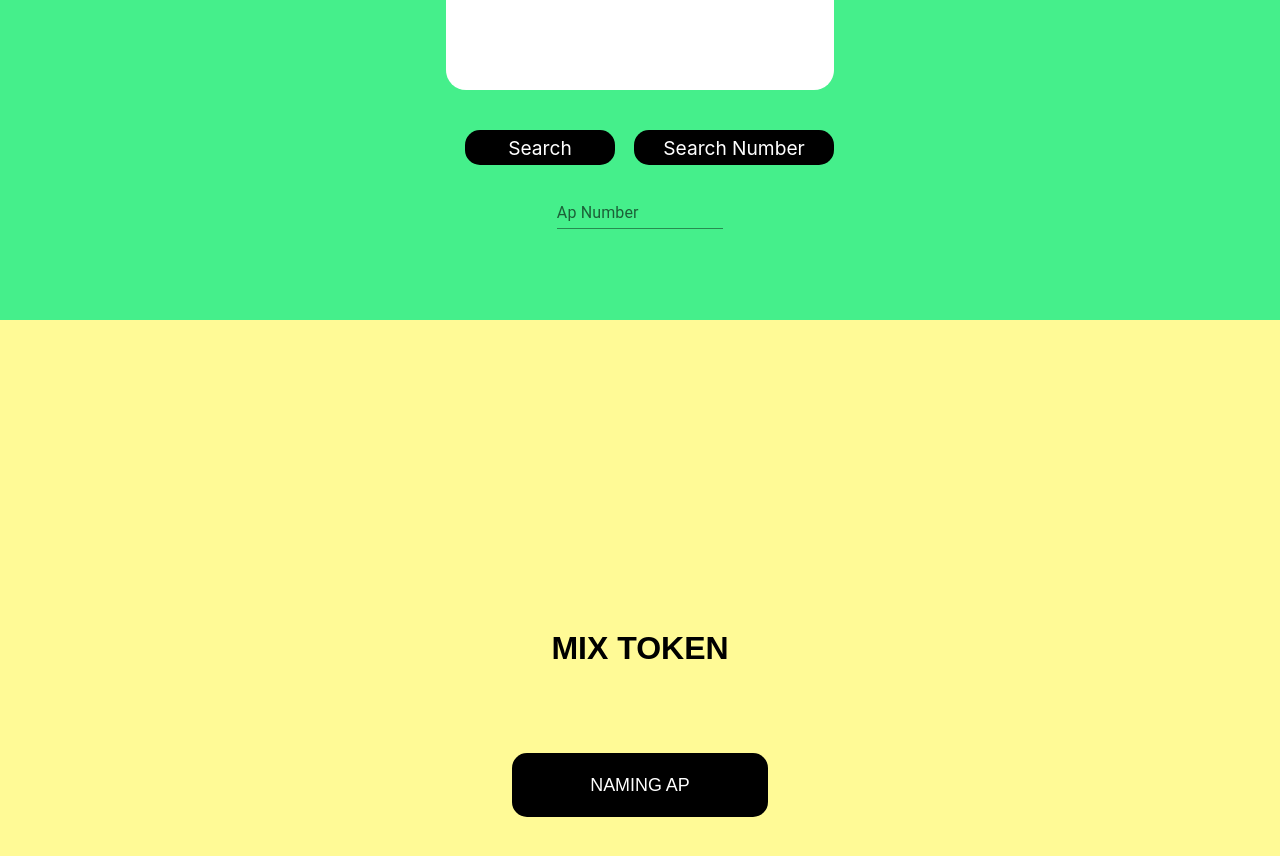
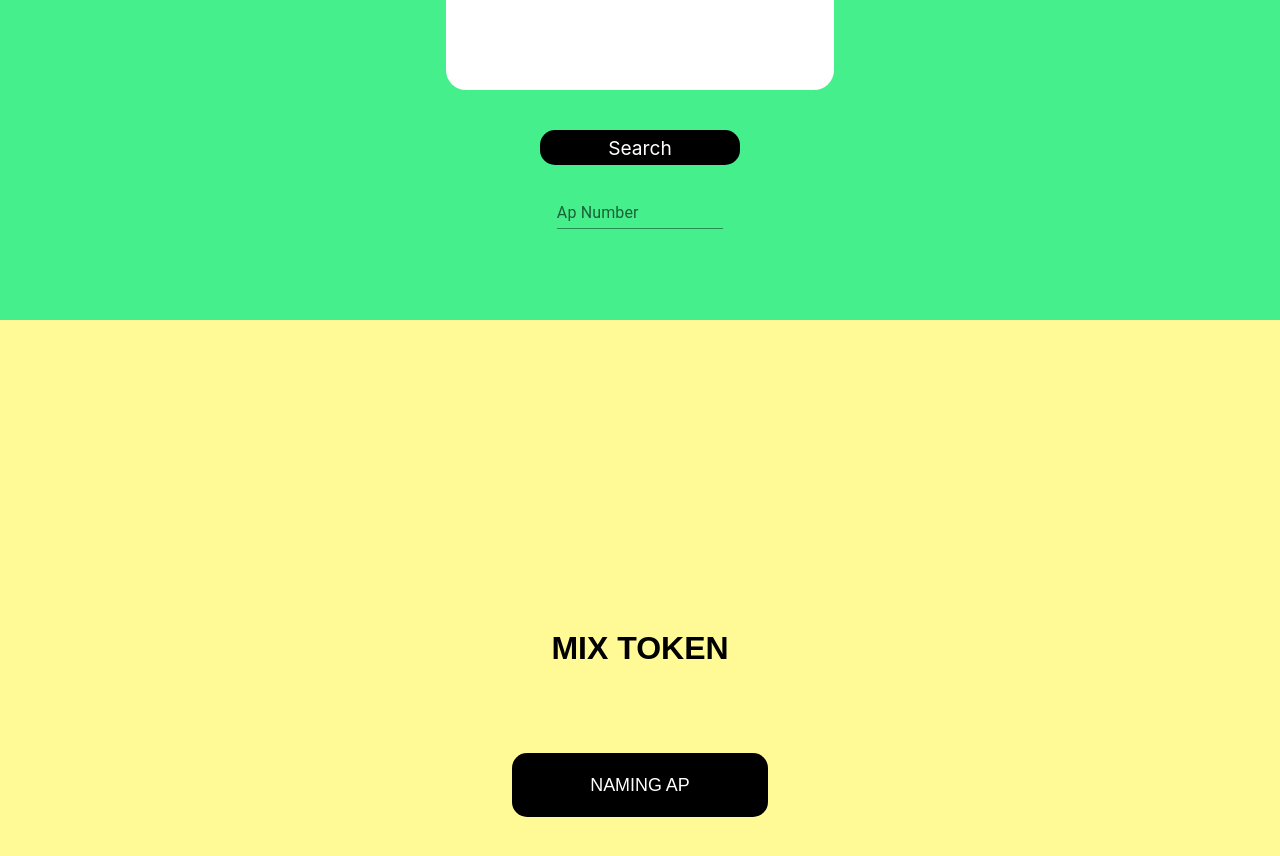
Before and after one commit to Animals-Punks/animals-punks-web-v2, a Next.js app: page / in a window 1280 px wide. Shown: the part 2720-3576 px from the top of the page. Built offline with nearby package versions, Linux system fonts and the light colour scheme; a web font is replaced by a local one.

Commit message:
feat: ✨ lint

```diff
--- a/src/domains/User/components/RarityBox/RarityBox.impl.tsx
+++ b/src/domains/User/components/RarityBox/RarityBox.impl.tsx
@@ -1,51 +1,26 @@
 import { css } from "@emotion/react";
-import { useRecoilValue, useSetRecoilState } from "recoil";
+import { useSetRecoilState } from "recoil";
 
 import {
     InformationBox,
     TitleText,
     ImageBox,
-    SelectBox,
     Button,
     TextFieldBox,
 } from "@common/components";
 import { useRarity } from "@User/hooks";
-import {
-    backgroundState,
-    speciesState,
-    headState,
-    eyesState,
-    mouthState,
-    clothesState,
-    accessoryState,
-} from "@common/services/recoil/itemAtom";
 import { searchRarityNumberState } from "@common/services/recoil/updateNameState";
 
 const RarityBox: React.FC = () => {
-    const background = useRecoilValue(backgroundState);
-    const species = useRecoilValue(speciesState);
-    const head = useRecoilValue(headState);
-    const eyes = useRecoilValue(eyesState);
-    const mouth = useRecoilValue(mouthState);
-    const clothes = useRecoilValue(clothesState);
-    const accessory = useRecoilValue(accessoryState);
     const setSearchRarityNumberState = useSetRecoilState(
         searchRarityNumberState
     );
 
-    const { onClick, onClickApName, imageUrlState, apNameState } = useRarity(
-        background,
-        species,
-        head,
-        eyes,
-        mouth,
-        clothes,
-        accessory
-    );
+    const { onClickApName, imageUrlState, apNameState } = useRarity();
 
     const onChangeNumber = (event: any) => {
         setSearchRarityNumberState(event.target.value);
-    }
+    };
 
     return (
         <InformationBox backgroundColor="#45EF8B">
@@ -62,26 +37,18 @@ const RarityBox: React.FC = () => {
                                 </ImageBox>
                                 <div style={{ display: "flex" }}>
                                     <Button
-                                        width="150px"
-                                        height="35px"
-                                        onClick={onClick}
-                                        fontSize="1.5vw"
-                                    >
-                                        Search
-                                </Button>
-                                    <Button
                                         width="200px"
                                         height="35px"
                                         onClick={onClickApName}
                                         fontSize="1.5vw"
                                     >
-                                        Search Number
-                                </Button>
+                                        Search
+                                    </Button>
                                 </div>
                             </div>
                         </div>
                     </div>
-                    <div style={{ display: 'flex', marginTop: '2vh' }}>
+                    <div style={{ display: "flex", marginTop: "2vh" }}>
                         <TextFieldBox onChange={onChangeNumber}>
                             Ap Number
                         </TextFieldBox>
@@ -108,13 +75,4 @@ const filterBackgroundStyle = css`
     height: 70%;
 `;
 
-const filterElementContainer = css`
-    display: flex;
-    justify-content: center;
-    align-items: center;
-    flex-direction: row;
-    width: 70vw;
-    margin-top: 2vh;
-`;
-
 export default RarityBox;
--- a/src/domains/User/hooks/useRarity.ts
+++ b/src/domains/User/hooks/useRarity.ts
@@ -4,16 +4,7 @@ import { userService } from "@User/services";
 import { useRecoilValue } from "recoil";
 import { searchRarityNumberState } from "@/common/services/recoil/updateNameState";
 
-export default function useRarity(
-    background: string[],
-    species: string[],
-    head: string[],
-    eyes: string[],
-    mouth: string[],
-    clothes: string[],
-    accessory: string[]
-): {
-    onClick: any;
+export default function useRarity(): {
     onClickApName: any;
     imageUrlState: string;
     apNameState: string;
@@ -21,29 +12,6 @@ export default function useRarity(
     const [imageUrlState, setImageUrlState] = useState("");
     const [apNameState, setApNameState] = useState("");
     const searchRarityNumber = useRecoilValue(searchRarityNumberState);
-
-    const onClick = async () => {
-        const findRarityResult = await userService.findRarity({
-            background: background[0].toLowerCase(),
-            species: species[0].toLowerCase(),
-            head: head[0].toLowerCase(),
-            eyes: eyes[0].toLowerCase(),
-            mouth: mouth[0].toLowerCase(),
-            clothes: clothes[0].toLowerCase(),
-            accessory: accessory[0].toLowerCase(),
-        });
-
-        if (findRarityResult === undefined) {
-            alert("Please enter all items.");
-            return;
-        }
-        if (findRarityResult === null) {
-            alert("There is not have any animals punks.");
-            return;
-        }
-        setImageUrlState(findRarityResult.imgUrl);
-        setApNameState(findRarityResult.name);
-    };
 
     const onClickApName = async () => {
         const findAp = await userService.getApByNumber(searchRarityNumber);
@@ -54,10 +22,9 @@ export default function useRarity(
         }
         setImageUrlState(findAp.imgUrl);
         setApNameState(findAp.name);
-    }
+    };
 
     return {
-        onClick,
         onClickApName,
         imageUrlState,
         apNameState,
```
